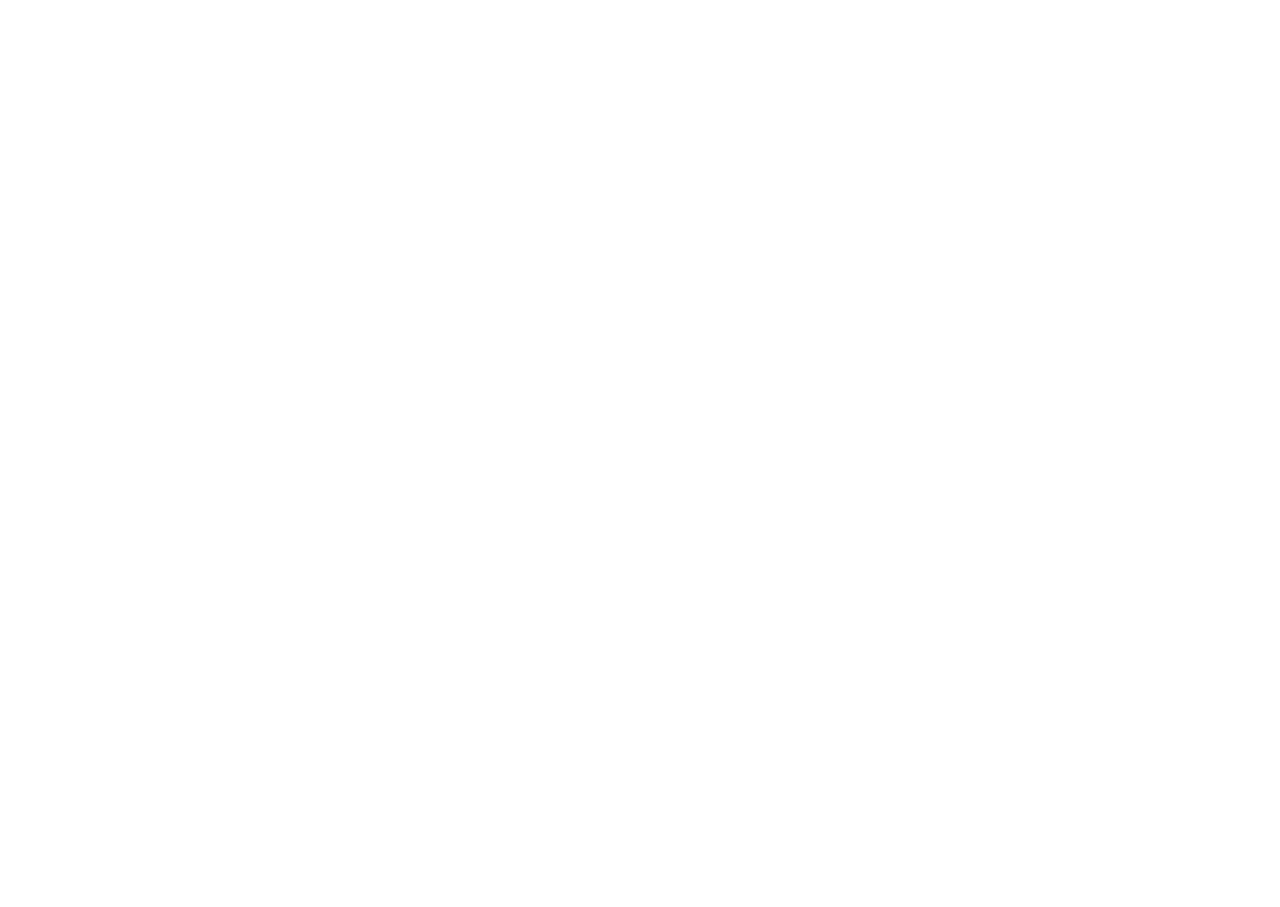
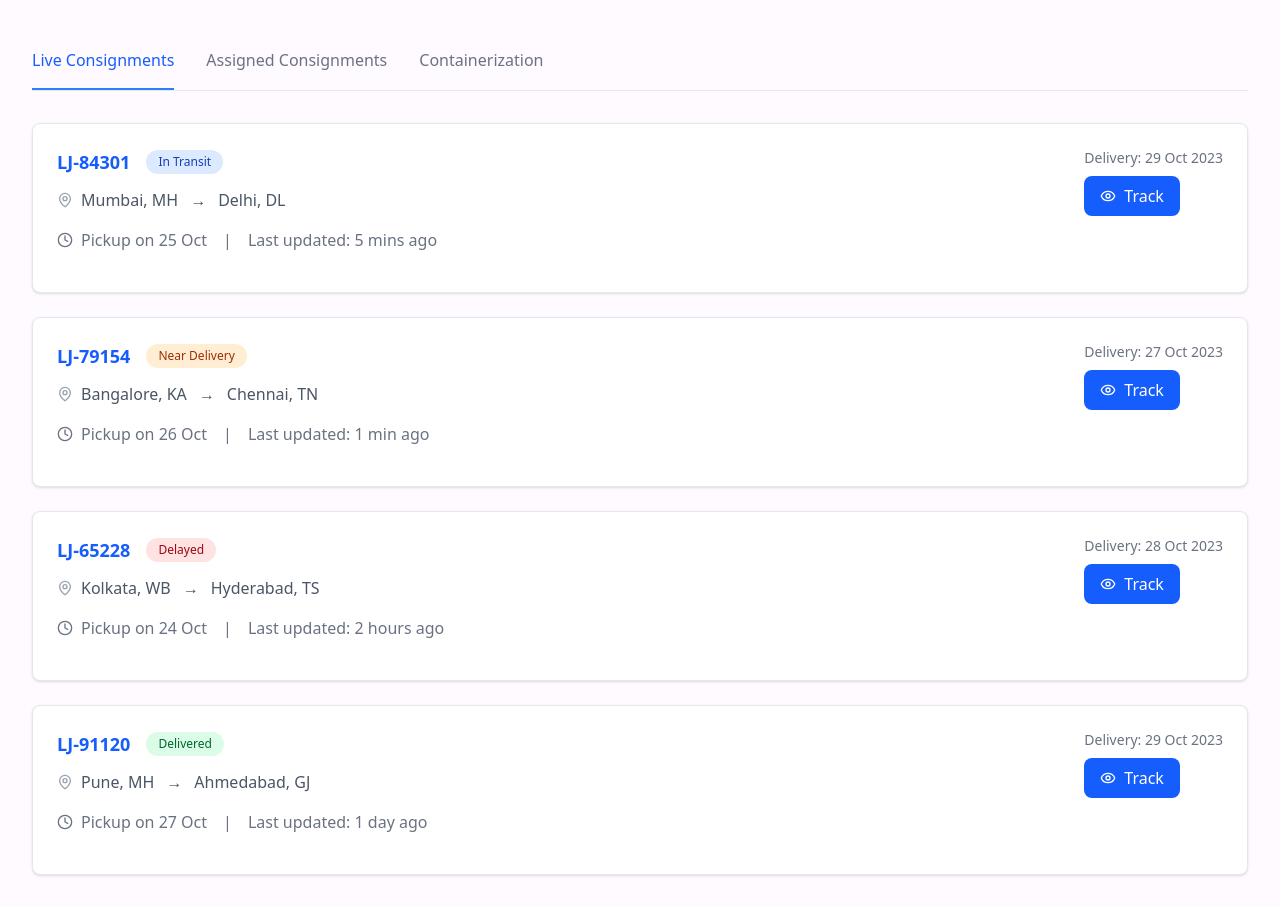
Before and after one commit to Gautam-Kanojiya/ultron-frontend, a React (Vite) app: page /consignment in a window 1280 px wide. Before the commit this address had no page. Before the commit the page ends 800 px from the top, so only its background shows below. Built offline with nearby package versions, Linux system fonts and the light colour scheme.

Commit message:
Consignment page added

```diff
--- a/src/App.jsx
+++ b/src/App.jsx
@@ -5,6 +5,7 @@ import Home from './pages/Home'; // You can create this as a landing page
 import CarrierRegistration from './pages/signup/CarrierRegistration';
 import ShipperRegistration from './pages/signup/ShipperRegistration';
 import Shipments from './pages/dashboard/Shipments'; // Assuming you have this component
+import Consignment from './pages/dashboard/consignment'; // Assuming you have this component
 
 function App() {
   return (
@@ -15,6 +16,7 @@ function App() {
         <Route path="/carrier-registration" element={<CarrierRegistration />} />
         <Route path="/shipper-registration" element={<ShipperRegistration />} />
         <Route path="/shipments" element={<Shipments />} />
+        <Route path="/consignment" element={<Consignment />} />
         {/* Add more routes as needed */}
       </Routes>
     </Router>
--- a/src/pages/TransporterDashboard.jsx
+++ b/src/pages/TransporterDashboard.jsx
@@ -31,7 +31,7 @@ export default function TransporterDashboard() {
             <div className="text-3xl font-bold text-gray-800">Transporter Profile</div>
             <div>
 
-                <button className="border-2 border-blue-600 text-black-700 font-semibold px-6 py-2 rounded-lg shadow-sm hover:shadow-lg hover:text-blue-700 hover:bg-blue-50 transform  transition-all duration-200">
+                <button className="border-2 border-blue-600 text-black-700 font-semibold px-6 py-2 rounded-lg shadow-sm hover:shadow-lg hover:text-blue-700 hover:bg-blue-50 transform  transition-all duration-200" onClick={()=> navigate('/consignment')}>
                     Consignments
                 </button>
                 <button className="border-2 border-blue-600 text-black-700 font-semibold px-6 py-2 ml-4 rounded-lg shadow-sm hover:shadow-lg hover:text-blue-700 hover:bg-blue-50 transform  transition-all duration-200" onClick={()=> navigate('/shipments')}>
--- /dev/null
+++ b/src/pages/dashboard/consignment.jsx
@@ -0,0 +1,270 @@
+import React, { useState } from 'react';
+import { Clock, MapPin, Eye } from 'lucide-react';
+
+const CarrierDashboard = () => {
+  const [activeTab, setActiveTab] = useState('live');
+
+  // Sample data for live consignments
+  const liveConsignments = [
+    {
+      id: 'LJ-84301',
+      from: 'Mumbai, MH',
+      to: 'Delhi, DL',
+      status: 'In Transit',
+      statusColor: 'bg-blue-100 text-blue-800',
+      pickupDate: '25 Oct',
+      deliveryDate: '29 Oct 2023',
+      lastUpdated: '5 mins ago'
+    },
+    {
+      id: 'LJ-79154',
+      from: 'Bangalore, KA',
+      to: 'Chennai, TN',
+      status: 'Near Delivery',
+      statusColor: 'bg-orange-100 text-orange-800',
+      pickupDate: '26 Oct',
+      deliveryDate: '27 Oct 2023',
+      lastUpdated: '1 min ago'
+    },
+    {
+      id: 'LJ-65228',
+      from: 'Kolkata, WB',
+      to: 'Hyderabad, TS',
+      status: 'Delayed',
+      statusColor: 'bg-red-100 text-red-800',
+      pickupDate: '24 Oct',
+      deliveryDate: '28 Oct 2023',
+      lastUpdated: '2 hours ago'
+    },
+    {
+      id: 'LJ-91120',
+      from: 'Pune, MH',
+      to: 'Ahmedabad, GJ',
+      status: 'Delivered',
+      statusColor: 'bg-green-100 text-green-800',
+      pickupDate: '27 Oct',
+      deliveryDate: '29 Oct 2023',
+      lastUpdated: '1 day ago'
+    }
+  ];
+
+  // Sample data for assigned consignments
+  const assignedConsignments = [
+    {
+      id: 'LJ-A0199',
+      from: 'Jaipur, RJ',
+      to: 'Lucknow, UP',
+      pickupDate: '2 Nov',
+      deliveryDate: '5 Nov 2023'
+    },
+    {
+      id: 'LJ-A3451',
+      from: 'Surat, GJ',
+      to: 'Nagpur, MH',
+      pickupDate: '3 Nov',
+      deliveryDate: '5 Nov 2023'
+    }
+  ];
+
+  // Sample data for containerization
+  const containers = [
+    {
+      id: 'CONT-10A4F',
+      status: 'Full',
+      fillPercent: 100,
+      statusColor: 'bg-green-100 text-green-800',
+      action: 'Packed',
+      actionDisabled: true
+    },
+    {
+      id: 'CONT-23B1E',
+      status: 'Partially Filled',
+      fillPercent: 60,
+      statusColor: 'bg-yellow-100 text-yellow-800',
+      action: 'Mark as Packed',
+      actionDisabled: false
+    },
+    {
+      id: 'CONT-98C7D',
+      status: 'Empty',
+      fillPercent: 0,
+      statusColor: 'bg-gray-100 text-gray-800',
+      action: 'Mark as Packed',
+      actionDisabled: false
+    }
+  ];
+
+  const TabButton = ({ id, label, isActive, onClick }) => (
+    <button
+      onClick={() => onClick(id)}
+      className={`px-0 py-4 text-base font-medium border-b-2 transition-colors mr-8 ${
+        isActive
+          ? 'border-blue-500 text-blue-600'
+          : 'border-transparent text-gray-500 hover:text-gray-700'
+      }`}
+    >
+      {label}
+    </button>
+  );
+
+  const StatusBadge = ({ status, className }) => (
+    <span className={`px-3 py-1 text-xs font-medium rounded-full ${className}`}>
+      {status}
+    </span>
+  );
+
+  const ProgressBar = ({ percent }) => (
+    <div className="w-full bg-gray-200 rounded-full h-2 mb-4">
+      <div
+        className={`h-2 rounded-full transition-all duration-300 ${
+          percent === 100 ? 'bg-green-500' : percent > 50 ? 'bg-yellow-500' : 'bg-gray-400'
+        }`}
+        style={{ width: `${percent}%` }}
+      />
+    </div>
+  );
+
+  return (
+    <div className="min-h-screen p-8" style={{ backgroundColor: '#fffaff' }}>
+      <div className="max-w-7xl mx-auto">
+        {/* Tab Navigation */}
+        <div className="border-b border-gray-200 mb-8">
+          <nav className="flex">
+            <TabButton
+              id="live"
+              label="Live Consignments"
+              isActive={activeTab === 'live'}
+              onClick={setActiveTab}
+            />
+            <TabButton
+              id="assigned"
+              label="Assigned Consignments"
+              isActive={activeTab === 'assigned'}
+              onClick={setActiveTab}
+            />
+            <TabButton
+              id="containerization"
+              label="Containerization"
+              isActive={activeTab === 'containerization'}
+              onClick={setActiveTab}
+            />
+          </nav>
+        </div>
+
+        {/* Live Consignments Tab */}
+        {activeTab === 'live' && (
+          <div className="space-y-6">
+            {liveConsignments.map((consignment) => (
+              <div key={consignment.id} className="bg-white rounded-lg shadow-sm border border-gray-200 p-6">
+                <div className="flex items-start justify-between mb-4">
+                  <div className="flex-1">
+                    <div className="flex items-center mb-3">
+                      <h3 className="text-lg font-semibold text-blue-600 mr-4">{consignment.id}</h3>
+                      <StatusBadge status={consignment.status} className={consignment.statusColor} />
+                    </div>
+
+                    <div className="flex items-center text-gray-600 mb-4">
+                      <MapPin className="h-4 w-4 mr-2 text-gray-400" />
+                      <span className="font-medium">{consignment.from}</span>
+                      <span className="mx-3">→</span>
+                      <span className="font-medium">{consignment.to}</span>
+                    </div>
+
+                    <div className="flex items-center text-gray-500">
+                      <Clock className="h-4 w-4 mr-2" />
+                      <span>Pickup on {consignment.pickupDate}</span>
+                      <span className="mx-4">|</span>
+                      <span>Last updated: {consignment.lastUpdated}</span>
+                    </div>
+                  </div>
+
+                  <div className="text-right">
+                    <p className="text-sm text-gray-500 mb-1">Delivery: {consignment.deliveryDate}</p>
+                    <button className="mt-2 px-4 py-2 bg-blue-600 text-white rounded-lg hover:bg-blue-700 transition-colors font-medium flex items-center">
+                      <Eye className="h-4 w-4 mr-2" />
+                      Track
+                    </button>
+                  </div>
+                </div>
+              </div>
+            ))}
+          </div>
+        )}
+
+        {/* Assigned Consignments Tab */}
+        {activeTab === 'assigned' && (
+          <div className="space-y-6">
+            {assignedConsignments.map((consignment) => (
+              <div key={consignment.id} className="bg-white rounded-lg shadow-sm border border-gray-200 p-6">
+                <div className="flex items-start justify-between mb-4">
+                  <div className="flex-1">
+                    <h3 className="text-lg font-semibold text-blue-600 mb-3">{consignment.id}</h3>
+
+                    <div className="flex items-center text-gray-600 mb-4">
+                      <MapPin className="h-4 w-4 mr-2 text-gray-400" />
+                      <span className="font-medium">{consignment.from}</span>
+                      <span className="mx-3">→</span>
+                      <span className="font-medium">{consignment.to}</span>
+                    </div>
+
+                    <div className="flex items-center text-gray-500">
+                      <Clock className="h-4 w-4 mr-2" />
+                      <span>Pickup on {consignment.pickupDate}</span>
+                    </div>
+                  </div>
+
+                  <div className="text-right">
+                    <p className="text-sm text-gray-500 mb-1">Delivery: {consignment.deliveryDate}</p>
+                  </div>
+                </div>
+
+                <div className="flex justify-end space-x-3">
+                  <button className="px-6 py-2 bg-red-50 text-red-600 rounded-lg hover:bg-red-100 transition-colors font-medium">
+                    Decline
+                  </button>
+                  <button className="px-6 py-2 bg-green-50 text-green-600 rounded-lg hover:bg-green-100 transition-colors font-medium">
+                    Accept
+                  </button>
+                </div>
+              </div>
+            ))}
+          </div>
+        )}
+
+        {/* Containerization Tab */}
+        {activeTab === 'containerization' && (
+          <div className="grid grid-cols-1 md:grid-cols-2 lg:grid-cols-3 gap-6">
+            {containers.map((container) => (
+              <div key={container.id} className="bg-white rounded-lg shadow-sm border border-gray-200 p-6">
+                <div className="flex items-center justify-between mb-4">
+                  <h3 className="text-lg font-semibold text-gray-900">{container.id}</h3>
+                  <StatusBadge status={container.status} className={container.statusColor} />
+                </div>
+
+                <div className="mb-4">
+                  <div className="flex justify-between text-sm text-gray-600 mb-2">
+                    <span>Fill Status ({container.fillPercent}%)</span>
+                  </div>
+                  <ProgressBar percent={container.fillPercent} />
+                </div>
+
+                <button
+                  className={`w-full py-3 px-4 rounded-lg font-medium transition-colors ${
+                    container.actionDisabled
+                      ? 'bg-gray-100 text-gray-500 cursor-not-allowed'
+                      : 'bg-blue-600 text-white hover:bg-blue-700'
+                  }`}
+                  disabled={container.actionDisabled}
+                >
+                  {container.action}
+                </button>
+              </div>
+            ))}
+          </div>
+        )}
+      </div>
+    </div>
+  );
+};
+
+export default CarrierDashboard;
```
